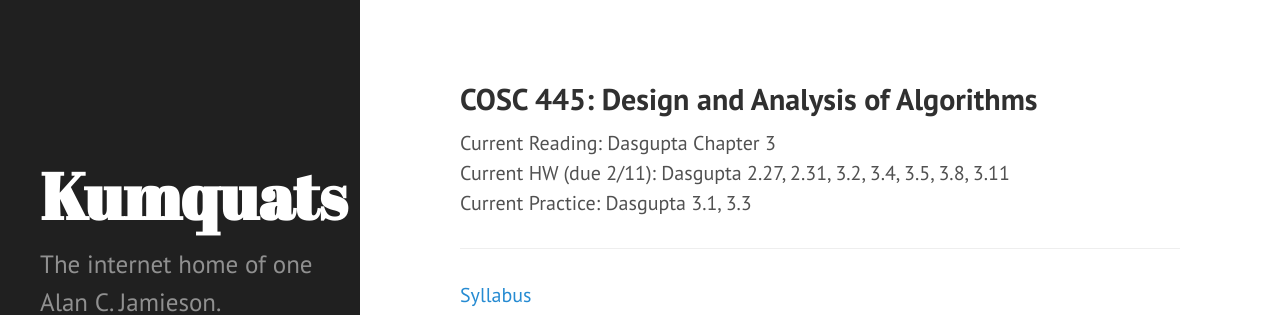
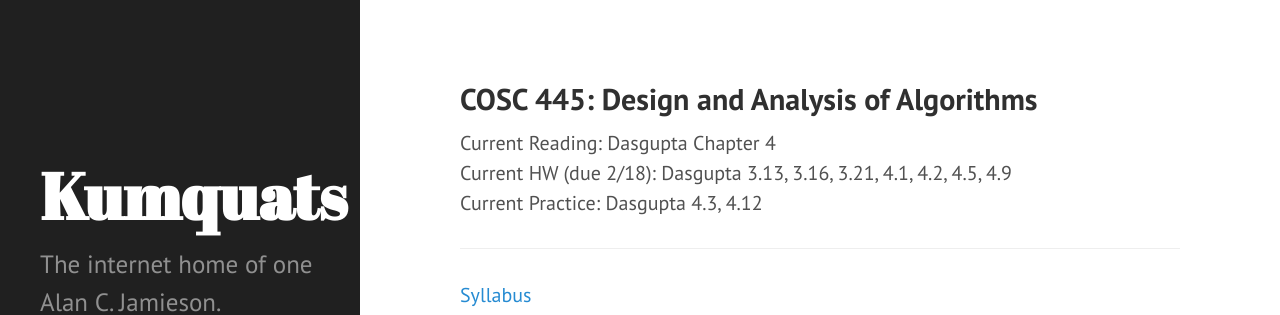
Before and after one commit to ripark/ripark.github.io, a Jekyll site: the page built from s16/cosc445.html, in a window 1280 px wide. Shown: the top 315 px of the page. Built offline with Jekyll 4.4.1, drawn with Linux system fonts in a browser that asks for light colours; Markdown is read by kramdown in place of the engine named in the settings.

Commit message:
445 and 251 update

```diff
--- a/s16/cosc251.html
+++ b/s16/cosc251.html
@@ -14,6 +14,8 @@ shorttitle: "COSC 251"
 <strong><u>Labs</strong></u>
 <br>
 <a href="http://ripark.github.io/s16/COSC251Lab1.pdf">Lab 1 - Due 2/9</a>
+<br>
+<a href="http://ripark.github.io/s16/COSC251Lab2.pdf">Lab 2 - Due 2/16</a>
 <br>
 <hr>
 <strong><u>Projects</strong></u>
--- a/s16/cosc445.html
+++ b/s16/cosc445.html
@@ -4,11 +4,11 @@ title: "COSC 445: Design and Analysis of Algorithms"
 shorttitle: "COSC 445"
 ---
 
-Current Reading: Dasgupta Chapter 3
+Current Reading: Dasgupta Chapter 4
 <br>
-Current HW (due 2/11): Dasgupta 2.27, 2.31, 3.2, 3.4, 3.5, 3.8, 3.11
+Current HW (due 2/18): Dasgupta 3.13, 3.16, 3.21, 4.1, 4.2, 4.5, 4.9
 <br>
-Current Practice: Dasgupta 3.1, 3.3
+Current Practice: Dasgupta 4.3, 4.12
 <br>
 <hr>
 <a href="http://ripark.github.io/s16/COSC445SillyBus.pdf">Syllabus</a>
```
